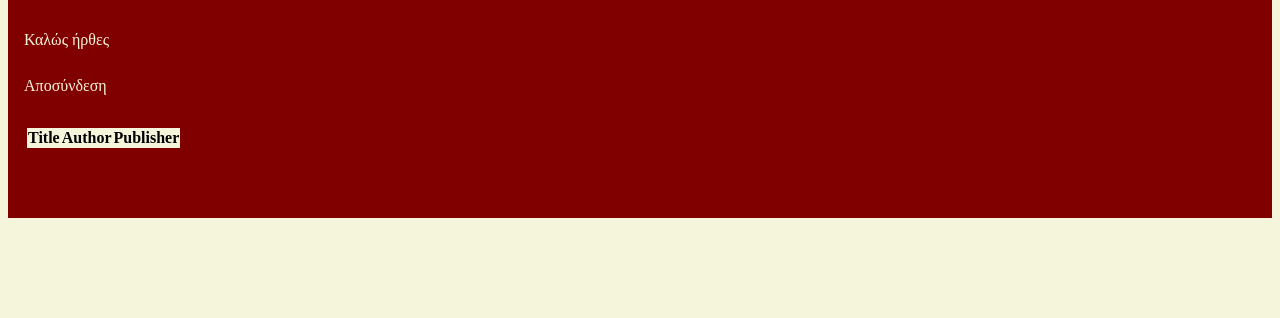
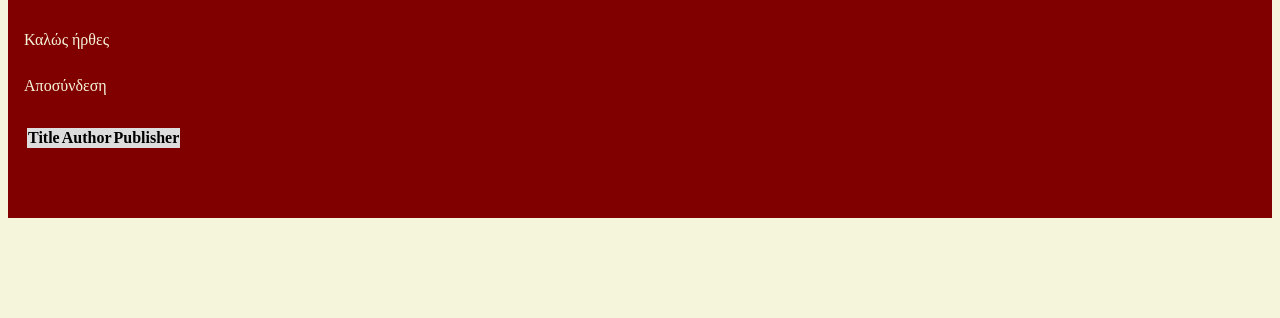
Before and after one commit to pvenia/BooksAPIProject, a PHP site: page /myergasia6/favorites.php in a window 1280 px wide, with the pointer over the restyled element. Shown: the part 379-697 px from the top of the page. Run offline with PHP 8.4, Linux system fonts and the light colour scheme; a user stored in the database is signed in; data that the repository does not hold is empty; some libraries are stand-ins or nearby versions.

Commit message:
Add files via upload

```diff
--- a/layout.css
+++ b/layout.css
@@ -68,6 +68,9 @@ td {
   padding-bottom: 15px;
 }
 
+tr:hover {
+  background:#ddd;
+}
 
 /** Login **/
 
@@ -202,3 +205,5 @@ img {
 }
 .pagination a:hover {
 background-color: red;
+
+}
```
